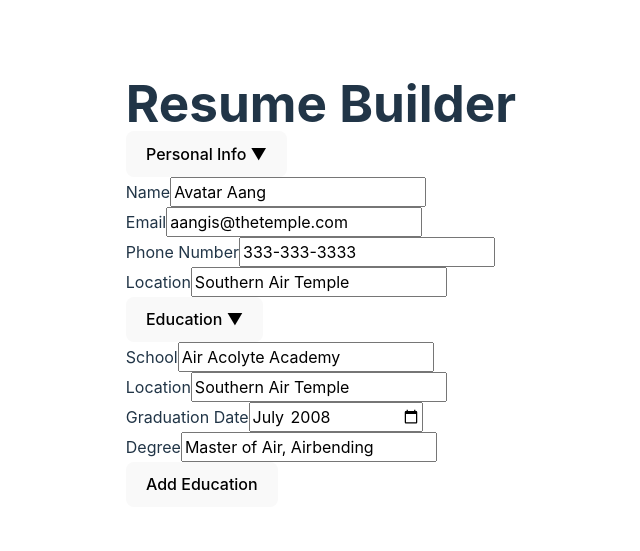
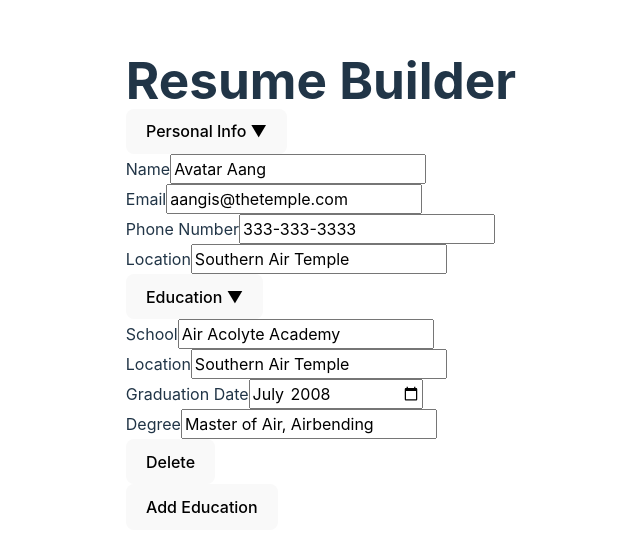
Before and after one commit to ey-u/resume-builder, a React (Vite) app: page / in a window 1280 px wide. Shown: the part 109-660 px from the top of the page, without its empty margins (319-959 px from the left). Built offline with nearby package versions, Linux system fonts and the light colour scheme.

Commit message:
Add ability to delete education

```diff
--- a/src/App.jsx
+++ b/src/App.jsx
@@ -31,6 +31,13 @@ export default function App() {
     });
   }
 
+  function handleDeletedEducation(id) {
+    dispatch({
+      type: "deleted_education",
+      id: id,
+    });
+  }
+
   // function handleExperienceChange() {
 
   // }
@@ -47,6 +54,7 @@ export default function App() {
             <Education
               key={entry.id}
               onChange={handleEducationChange}
+              onDelete={handleDeletedEducation}
               education={entry}
               id={entry.id}
             />
@@ -96,6 +104,12 @@ function resumeReducer(resume, action) {
         ],
       };
     }
+    case "deleted_education": {
+      return {
+        ...resume,
+        education: resume.education.filter((entry) => entry.id !== action.id),
+      };
+    }
     default: {
       throw Error("Unknown action: " + action.type);
     }
--- a/src/components/Education.jsx
+++ b/src/components/Education.jsx
@@ -1,4 +1,4 @@
-export default function Education({ onChange, education, id }) {
+export default function Education({ onChange, onDelete, education, id }) {
   return (
     <div>
       <form>
@@ -45,6 +45,10 @@ export default function Education({ onChange, education, id }) {
             onChange={(e) => onChange(e, id)}
           />
         </div>
+
+        <button type="button" onClick={() => onDelete(id)}>
+          Delete
+        </button>
       </form>
     </div>
   );
```
